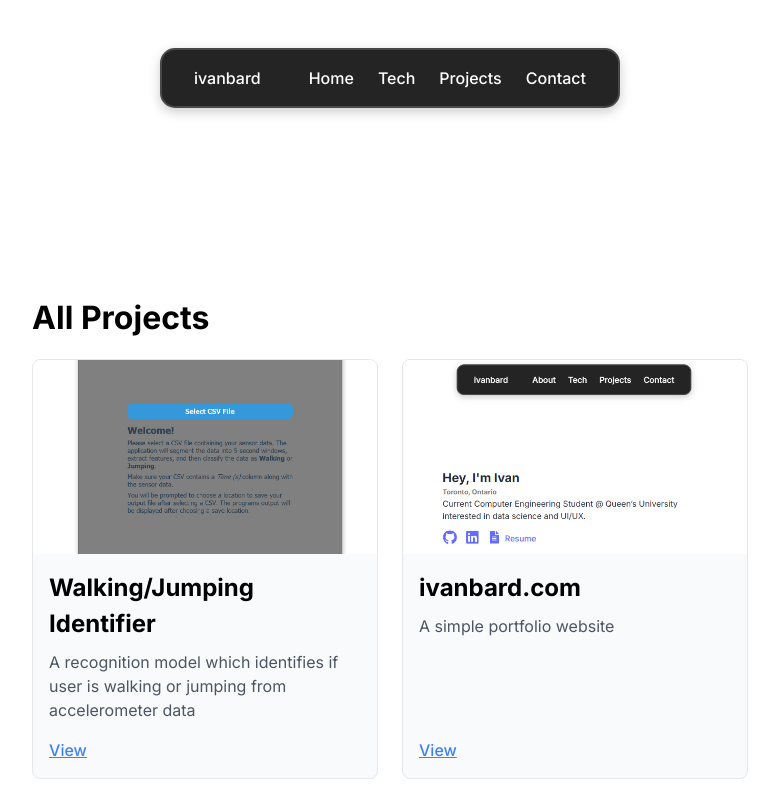
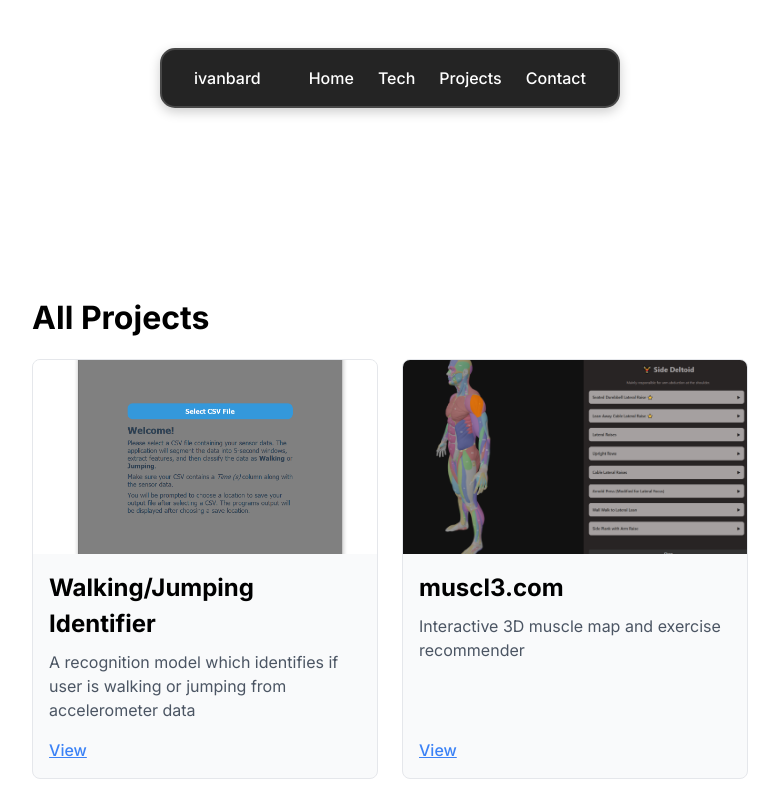
Before and after one commit to ivanbard/my-portfolio, a React (Vite) app: page /projects in a window 1280 px wide. Shown: the top 800 px of the page, without its empty margins (250-1029 px from the left). Built offline with nearby package versions, Linux system fonts and the light colour scheme.

Commit message:
updated projects page with muscl3.com

```diff
--- a/src/components/ProjectsPage.jsx
+++ b/src/components/ProjectsPage.jsx
@@ -10,6 +10,12 @@ const allProjects = [
       desc: 'A recognition model which identifies if user is walking or jumping from accelerometer data',
       img: '/images/walkingrunning.png',
       link: 'https://github.com/ivanbard/walking-running-292'
+    },
+    {
+      title: 'muscl3.com',
+      desc: 'Interactive 3D muscle map and exercise recommender',
+      img: '/images/muscl3.png',
+      link: 'https://muscl3.com'
     },
     {
       title: 'ivanbard.com',
```
Also changed, not shown: public/images/muscl3.png (added).
